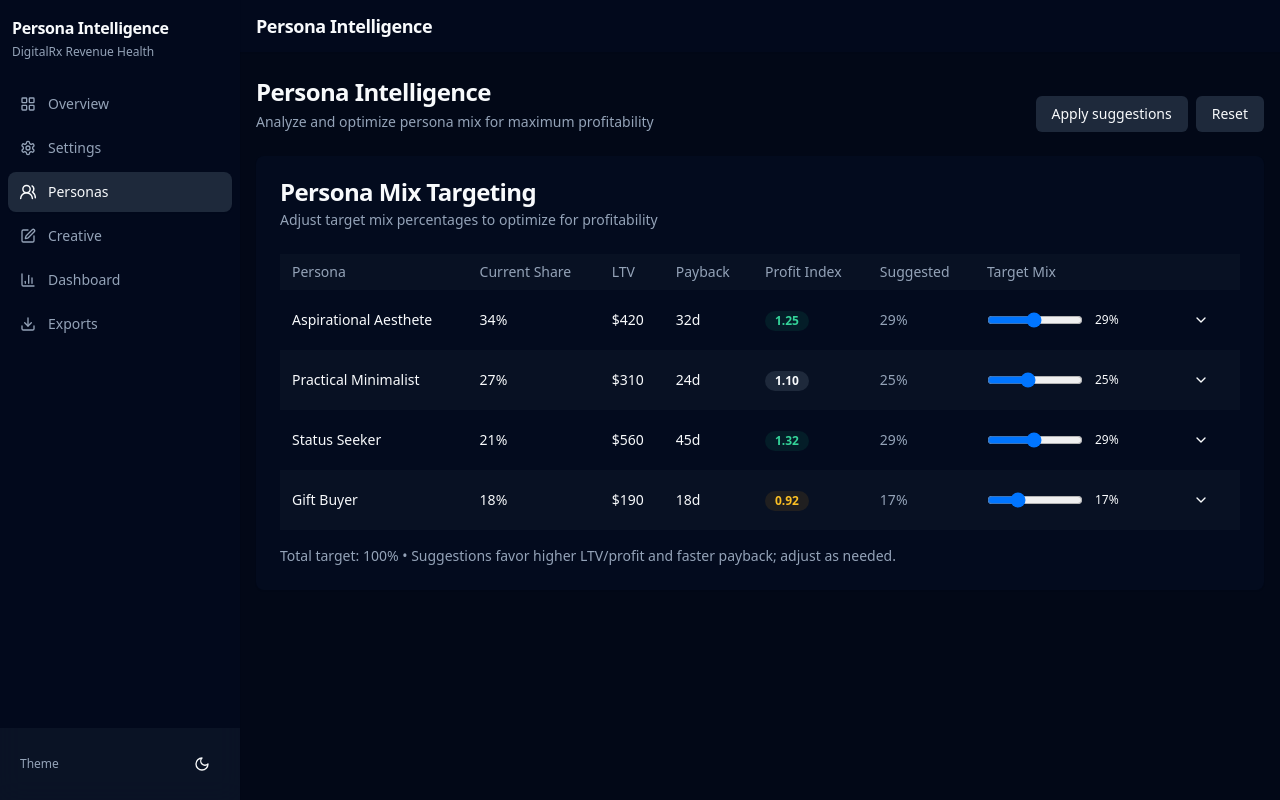
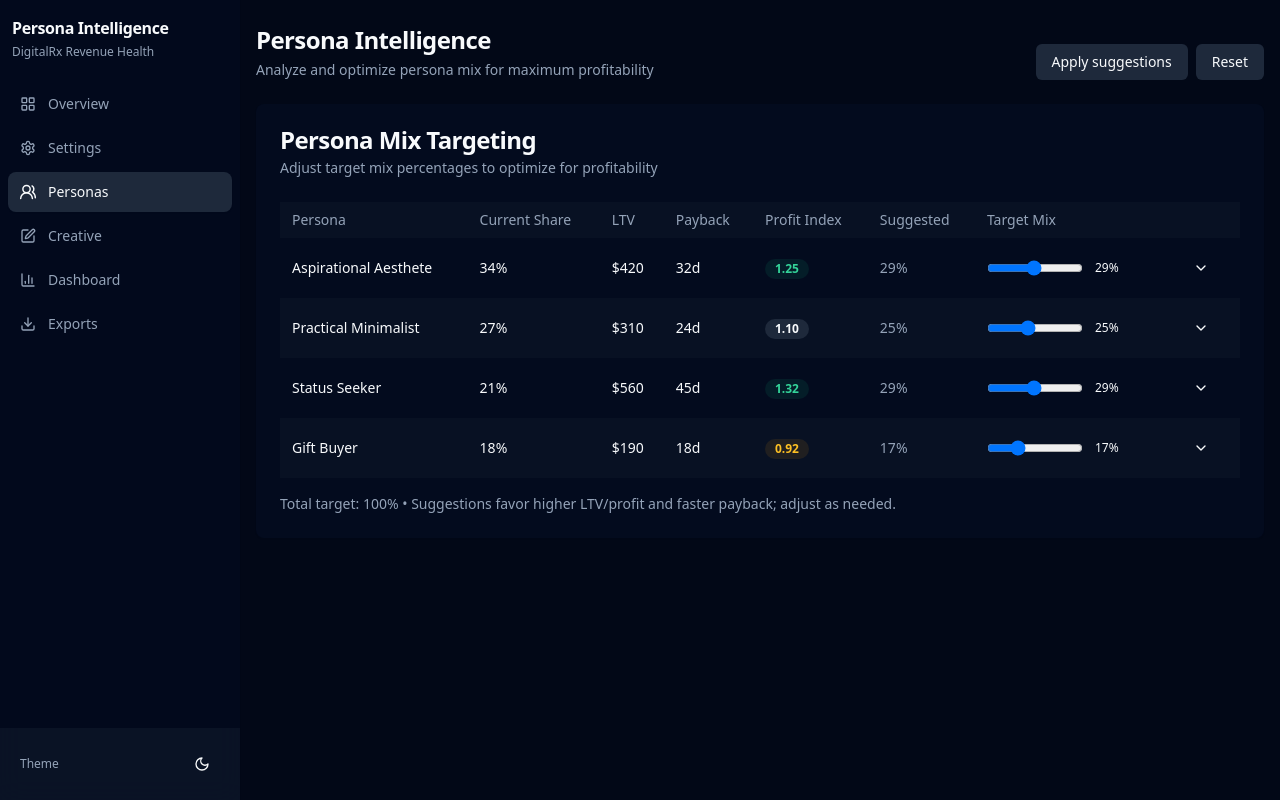
Before and after one commit to startino/ben-macpherson, a React (Vite) app: page /ben-macpherson/personas in a window 1280 px wide. Built offline with nearby package versions, Linux system fonts and the light colour scheme.

Commit message:
refactor: remove top navigation header
- Removed redundant header showing 'Persona Intelligence'
- Brand name already displayed in sidebar
- Gives more vertical space to content

```diff
--- a/src/App.tsx
+++ b/src/App.tsx
@@ -6,11 +6,6 @@ function App() {
 		<div className="min-h-screen bg-background text-foreground transition-colors duration-300">
 			<Sidebar />
 			<div className="md:pl-60">
-				<header className="sticky top-0 z-30 bg-surface/80 backdrop-blur-md supports-[backdrop-filter]:bg-surface/80 shadow-sm">
-					<div className="mx-auto flex max-w-7xl items-center justify-between px-4 py-3">
-						<div className="text-lg font-semibold tracking-tight">Persona Intelligence</div>
-					</div>
-				</header>
 				<main className="mx-auto max-w-7xl px-4 py-6">
 					<Outlet />
 				</main>
```
